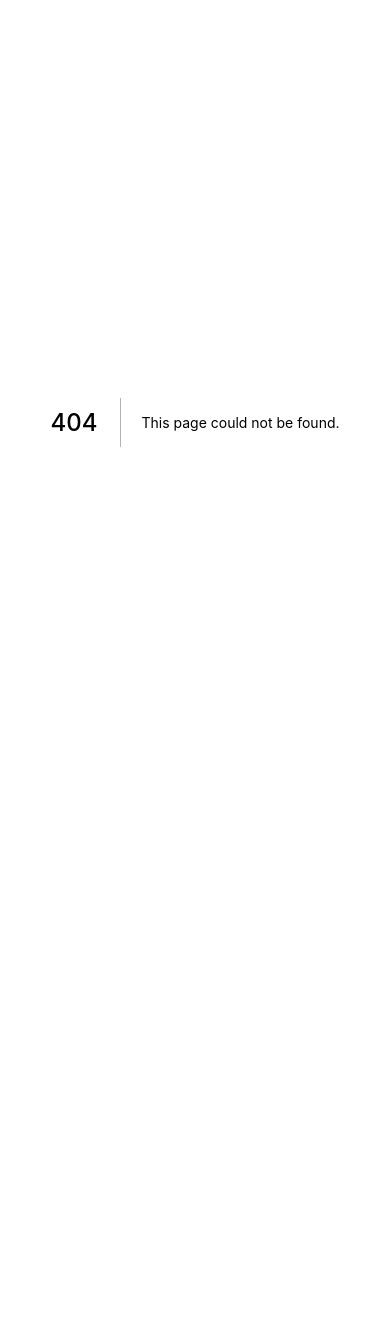
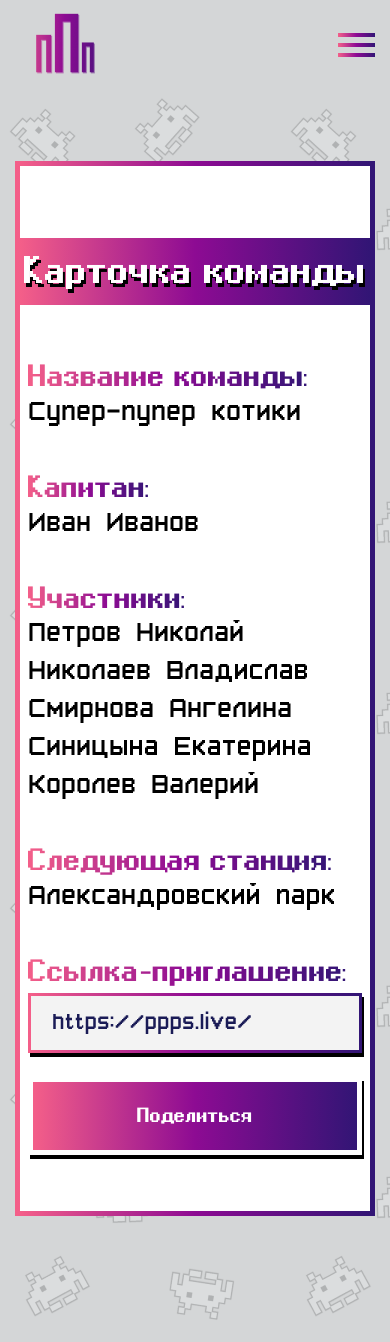
Before and after one commit to SealOfTime/next-ppp, a Next.js app: page /team-cart in a window 390 px wide. Before the commit this address had no page. Before the commit the page ends 844 px from the top, so only its background shows below. Built offline with nearby package versions, Linux system fonts and the light colour scheme.

Commit message:
А я уже не помню что тут крч наверное доделал лендинг странички с командой

```diff
--- a/pages/_app.js
+++ b/pages/_app.js
@@ -20,7 +20,8 @@ import '../styles/PageRegistration/Registration.css'
 import '../styles/PageRegistration/RegistrationRadioBtn.css'
 import '../styles/PageRegistration/RegistrationInput.css'
 /* -------------------*/
-
+/* Page team */
+import '../styles/PageTeam/Team.css'
 
 import {SessionProvider} from 'next-auth/react'
 
--- a/pages/registration.tsx
+++ b/pages/registration.tsx
@@ -17,7 +17,8 @@ export const getStaticProps = async() => {
 const Registration = ({data1}) => {
 
 	const submitForm = (e) => {
-		e.preventDefault();
+		// e.preventDefault();
+
 	}
 
 	console.log(data1);
--- /dev/null
+++ b/pages/team-cart.tsx
@@ -0,0 +1,88 @@
+import MainLayout from "../layouts/MainLayout";
+import React, {FC, useState} from 'react';
+
+
+export const getStaticProps = async() => {
+	const team:ITeam = {
+		id: 1,
+		nameTeam: 'Супер-пупер котики',
+		captain: 'Иван Иванов',
+		nextStation: 'Александровский парк',
+		inviteLink: 'https://ppps.live/',
+		members: ['Петров Николай', 'Николаев Владислав', 'Смирнова Ангелина', 'Синицына Екатерина', 'Королев Валерий'],
+	}
+
+	return {
+		props: {
+			team,
+		}
+	}
+}
+
+interface ITeam {
+	id: number,
+	nameTeam: string,
+	captain: string,
+	nextStation: string, // Изменить!!!
+	inviteLink: string,
+	members: string[], // изменить? yes
+}
+
+const teamCart = ({team}) => {
+	// const [team, setTeam] = useState<ITeam>();
+
+	return (
+		<MainLayout>
+			<section className="page-cart-team">
+				<div className="page-cart-team__container container">
+					<div className="page-cart-item__body teamCart">
+						<div className="teamCart__title-box">
+							<h3 className="teamCart__title title-section-white">
+								Карточка команды
+							</h3>
+						</div>
+						<div className="teamCart__inner">
+
+							<div className="teamCart__item">
+								<div className="teamCart__team-name">
+									<h4 className="teamCart__title-h4 gradient-title">Название команды:</h4>
+									{team.nameTeam}
+								</div>
+								<div className="teamCart__members">
+									<h4 className="teamCart__title-h4 gradient-title">Участники:</h4>
+									<ul className="teamCart__list">
+									{
+										team.members.map((item: string) =>
+										<li className="teamCart__list-item">
+											{item}
+										</li>
+										)
+									}
+									</ul>
+
+								</div>
+								<div className="teamCart__captain">
+									<h4 className="teamCart__title-h4 gradient-title">Капитан:</h4>
+									{team.captain}
+								</div>
+								<div className="teamCart__next-station">
+									<h4 className="teamCart__title-h4 gradient-title">Следующая станция:</h4>
+									{team.nextStation}
+								</div>
+								<div className="teamCart__invite-link">
+									<h4 className="teamCart__title-h4 gradient-title">Ссылка-приглашение:</h4>
+									<div className="teamCart__invite-link-box">
+										<span className="teamCart__link whiteBtn_black-text"> {team.inviteLink} </span>
+										<button className="teamCart__btn-invite gradientBtn">Поделиться</button>
+									</div>
+								</div>
+							</div>
+						</div>
+					</div>
+				</div>
+			</section>
+		</MainLayout>
+	)
+}
+
+export default teamCart
--- /dev/null
+++ b/styles/PageTeam/Team.css
@@ -0,0 +1,154 @@
+.page-cart-team {
+	padding: 75px 0 126px 0;
+}
+.page-cart-team__container {
+}
+.page-cart-item__body {
+}
+
+
+.teamCart {
+	border: 10px solid;
+	border-image-source: linear-gradient(90deg, #F45F89 0%, #8D0B93 50%, #321575 100%);
+	border-image-slice: 1;
+	background-color: #fff;
+}
+
+.teamCart__title-box {
+	margin: 72px 0 52px 0;
+	background: linear-gradient(90deg, #F45F89 0%, #8D0B93 50%, #321575 100%);
+	padding: 8px 0 8px 0 ;
+}
+.teamCart__title {
+	margin: 0 auto;
+	width: fit-content;
+	text-align: center;
+}
+
+
+.teamCart__inner {
+	padding: 0 105px;
+	padding-bottom: 177px;
+
+
+	font-family: 'Pixel Font7';
+	font-size: 35px;
+	line-height: calc(35 / 35 * 100%);
+
+
+}
+.teamCart__item {
+	display: grid;
+	grid-template-columns: 1fr 1fr;
+	gap: 40px
+}
+.teamCart__team-name {
+	grid-column: 1;
+}
+.teamCart__title-h4 {
+
+}
+
+.teamCart__members {
+	grid-column: 2;
+	grid-row: 1/3;
+}
+.teamCart__list {
+}
+
+.teamCart__list-item:not(:last-child) {
+	margin-bottom: 8px;
+}
+
+
+.teamCart__captain {
+}
+.teamCart__next-station {
+	grid-column: 1/3;
+
+}
+.teamCart__invite-link-box {
+	display: flex;
+	align-items: center;
+	gap: 36px;
+}
+.teamCart__invite-link {
+	grid-column: 1/3;
+}
+.teamCart__link {
+	font-size: 25px;
+	display: block;
+	border: 3px solid;
+	border-image-source: linear-gradient(90deg, #F45F89 0%, #8D0B93 50%, #321575 100%);
+	border-image-slice: 1;
+	padding: 12px 21px;
+	box-shadow: 2px 4px 0px #000000;
+	background: #F3F3F3;
+	max-width: 502px;
+	overflow: hidden;
+
+	text-overflow: ellipsis;
+}
+.teamCart__btn-invite {
+	max-width: 207px;
+	font-size: 16px;
+	/* line-height: calc(27 / 16 * 100%); */
+}
+
+
+@media(max-width: 800px) {
+
+	.teamCart__title {
+		font-size: 30px;
+	}
+
+	.teamCart {
+		border: 5px solid;
+		border-image-source: linear-gradient(90deg, #F45F89 0%, #8D0B93 50%, #321575 100%);
+		border-image-slice: 1;
+	}
+
+	.teamCart__inner {
+		padding: 0 8px;
+		padding-bottom: 56px;
+
+		font-size: 30px;
+	}
+	.teamCart__item {
+		grid-template-columns: 1fr;
+	}
+
+	.teamCart__team-name {
+		grid-column: 1;
+		grid-row: 1;
+	}
+
+	.teamCart__members {
+		grid-column: 1;
+		grid-row: 3;
+	}
+
+	.teamCart__captain {
+		grid-column: 1;
+		grid-row: 2;
+	}
+
+	.teamCart__next-station {
+		grid-column: 1;
+
+	}
+
+	.teamCart__invite-link {
+		grid-column: 1;
+	}
+	.teamCart__invite-link-box {
+		display: block;
+	}
+	.teamCart__link {
+		margin-bottom: 24px;
+	}
+	.teamCart__btn-invite {
+		max-width: none;
+	}
+
+}
--- a/styles/globals.css
+++ b/styles/globals.css
@@ -4,6 +4,15 @@ body {
   margin: 0;
   font-family: -apple-system, BlinkMacSystemFont, Segoe UI, Roboto, Oxygen,
     Ubuntu, Cantarell, Fira Sans, Droid Sans, Helvetica Neue, sans-serif;
+
+}
+
+#__next {
+  height: 100%;
+}
+
+main {
+  height: 100%;
 }
 
 a {
@@ -95,11 +104,36 @@ body::-webkit-scrollbar-button {
   filter: drop-shadow(2px 4px 0px #000000);
   -webkit-filter: drop-shadow(2px 4px 0px #000000);
 }
+.title-section-white {
+  font-family: 'progresspixel';
+  font-style: normal;
+  font-weight: 700;
+  font-size: 48px;
+  line-height: calc(82 / 48 * 100%);
+  color: #FFFFFF;
+  text-shadow: 2px 4px 0px #000000;
+}
+
+.gradient-title {
+  font-family: serif;
+  font-family: progresspixel;
+  font-size: 30px;
+  line-height: calc(51 / 30 * 100%);
+  background: linear-gradient(90deg, #F45F89 0%, #8D0B93 50%, #321575 100%);
+  background-clip: text;
+  -webkit-background-clip: text;
+  -webkit-text-fill-color: transparent;
+  width: fit-content;
+}
 
 @media(max-width: 800px) {
 	.main-title  {
 		font-size: 54px;
 	}
+
+  .gradient-title {
+    font-size: 24px;
+  }
 }
 @media(max-width: 650px) {
 	.main-title  {
```
